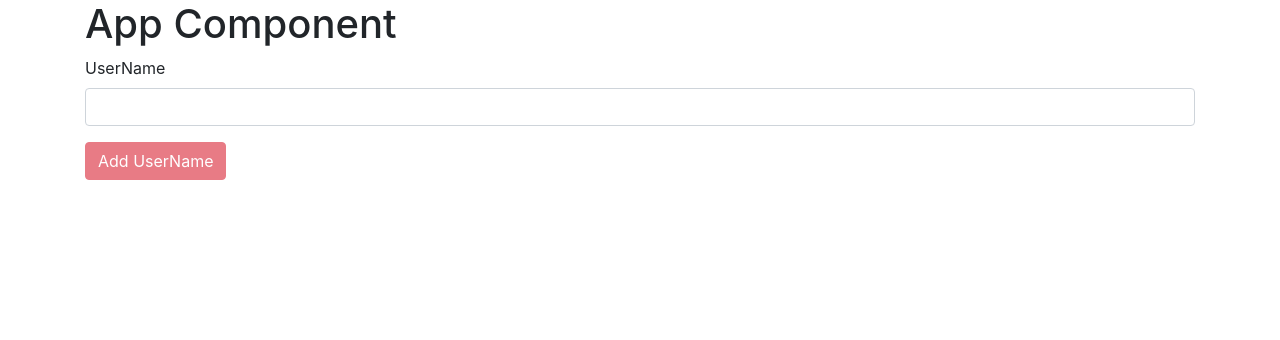
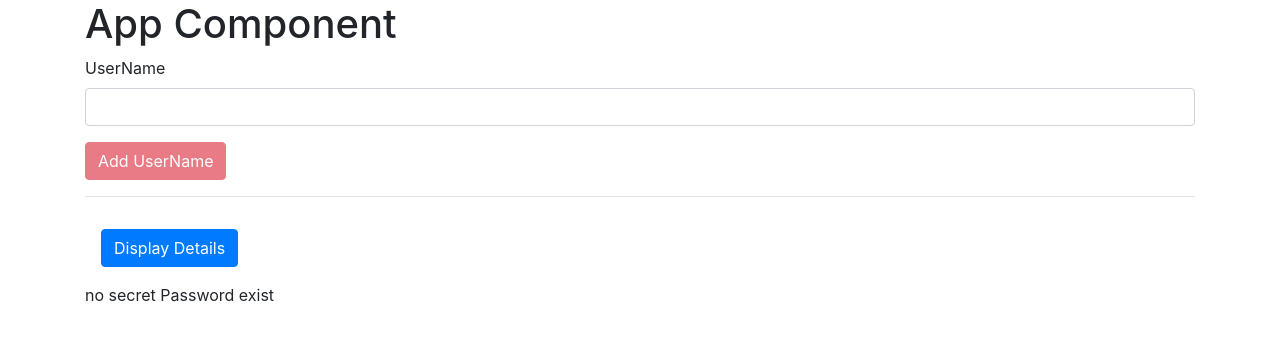
Before and after one commit to jisshub/user-app-angular-, an Angular app: page / in a window 1280 px wide. Shown: the top 340 px of the page. Built offline with nearby package versions, Linux system fonts and the light colour scheme.

Commit message:
frist commit

```diff
--- a/src/app/app.component.html
+++ b/src/app/app.component.html
@@ -1,4 +1,6 @@
 <div class="container">
     <h1>App Component</h1>
     <app-user></app-user>
+    <hr>
+    <app-log-data></app-log-data>
 </div>
--- a/src/app/app.module.ts
+++ b/src/app/app.module.ts
@@ -4,11 +4,13 @@ import { NgModule } from '@angular/core';
 
 import { AppComponent } from './app.component';
 import { UserComponent } from './user/user.component';
+import { LogDataComponent } from './log-data/log-data.component';
 
 @NgModule({
   declarations: [
     AppComponent,
-    UserComponent
+    UserComponent,
+    LogDataComponent
   ],
   imports: [
     BrowserModule,
--- /dev/null
+++ b/src/app/log-data/log-data.component.html
@@ -0,0 +1,7 @@
+<button class="btn btn-primary m-3"
+(click)="getParagraph()">Display Details</button>
+<!-- add paragraph only if secret password is set, use ngIf -->
+<p *ngIf="secretPassword; else noPassword">Your secret password is {{secretPassword}}</p>
+<ng-template #noPassword>
+    <p>no secret Password exist</p>
+</ng-template>
--- /dev/null
+++ b/src/app/log-data/log-data.component.ts
@@ -0,0 +1,21 @@
+import { Component, OnInit } from '@angular/core';
+
+@Component({
+  selector: 'app-log-data',
+  templateUrl: './log-data.component.html',
+  styleUrls: ['./log-data.component.css']
+})
+export class LogDataComponent implements OnInit {
+
+  secretPassword: string;
+  constructor() {
+  }
+
+  ngOnInit(): void {
+  }
+  getParagraph(): string{
+    this.secretPassword = "jiss#45@01";
+    return this.secretPassword;
+  }
+
+}
```
Also changed, not shown: src/app/log-data/log-data.component.css (added), 1 other file (tests, documents, lock files or other folders).
